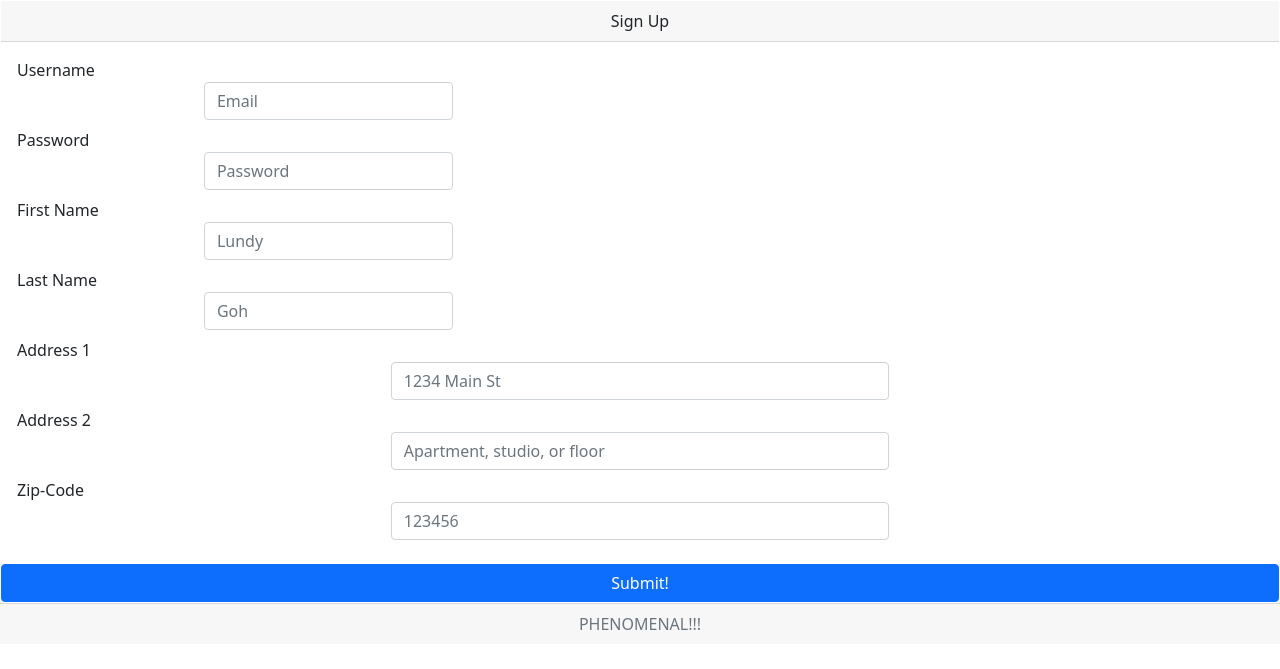
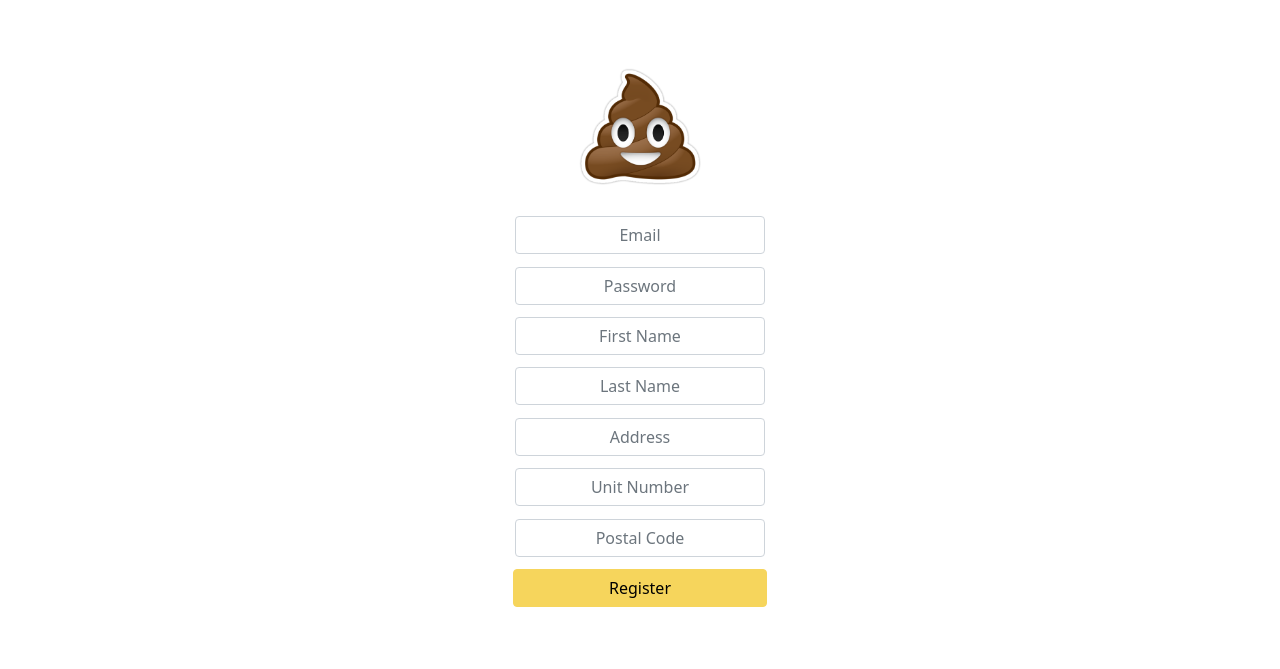
Before and after one commit to eltontay/PhenomenalLibrary, a Flask app: page /signup in a window 1280 px wide. Shown: the top 669 px of the page. Run offline with Flask 2, Linux system fonts and the light colour scheme.

Commit message:
sign up done

```diff
--- a/static/css/main.css
+++ b/static/css/main.css
@@ -2,6 +2,7 @@
     width: 60%;
     margin: 5% auto;
 }
+button.btn.btn-primary.form-control,
 input.btn.btn-primary {
     width: 40;
     width: 40%;
@@ -10,6 +11,12 @@ input.btn.btn-primary {
     border-color: #F6D55C;
     color: black;
 }
+#signUpLogo{
+width:10%; margin: 0% 45%;
+}
+button.btn.btn-primary.form-control { width:20%;}
+
+button.btn.btn-primary.form-control:hover,
 input.btn.btn-primary:hover {
     background: #ffa600;
     border-color: #ffa600;
@@ -18,14 +25,23 @@ input.btn.btn-primary:hover {
 input.form-control {
     width: 40%;
     margin: auto;
+    text-align: center;
 }
+button.btn.btn-primary.form-control:focus,
 input.form-control:focus {
     border-color: #ffa600;
 }
 
-#mainLogo {
+.mainLogo {
     width: 20%;
     margin: 0% 40%;
+}
+.form-group.col-md-6.mb-2 {
+    margin: auto;
+}
+
+#signUpBody {
+    margin-top: 5%;
 }
 
 .card {
@@ -36,7 +52,16 @@ input.form-control:focus {
         width: 100%;
         margin-top: 30%;
     }
-    input.btn.btn-primary, input.form-control {
+    button.btn.btn-primary.form-control ,
+    input.btn.btn-primary,
+    input.form-control {
         width: 100%;
     }
+    #signUpLogo{
+        width:30%;
+        margin: 0% 35%;
+    }
+    #signUpBody {
+        margin-top: 30%;
+    }
   }
--- a/templates/login.html
+++ b/templates/login.html
@@ -3,14 +3,14 @@
   <div class="card">
     <div class="card-body">
       <!--<h1 class="card-title text-center">Phenomenal Library</h1> -->
-      <img id="mainLogo" src="{{url_for('static', filename='images/tempLogo.png')}}" align="middle" />
+      <img class="mainLogo" src="{{url_for('static', filename='images/tempLogo.png')}}" align="middle" />
       <br />
       <!--<h2 class="card-subtitle text-center">Login</h2>-->
       <br />
       <form name="loginpage" method="POST" action="/library">
         <div class="mb-3 row">
 
-            <input type="username" name="user" class="form-control"  placeholder="Username" style="text-align:center;" />
+            <input type="username" name="user" class="form-control"  placeholder="Email" style="text-align:center;" />
 
         </div>
         <div class="mb-3 row">
--- a/templates/signup.html
+++ b/templates/signup.html
@@ -1,46 +1,45 @@
 {% extends "base.html" %} {% block content %}
 
-<div class="card">
-    <div class="card-header text-center">Sign Up</div>
+<div id="signUpBody" class="card">
+ <a href="/"><img class="mainLogo" id="signUpLogo"" src="{{url_for('static', filename='images/tempLogo.png')}}" align="middle" /></a>
     <div class="card-body">
+
         <form>
             <div class="form-row">
                 <div class="form-group col-md-6 mb-2">
-                    <label for="inputEmail4">Username</label>
-                    <input type="email" class="form-control" id="inputEmail4" placeholder="Email" />
+                    <input type="email" style="margin: 2% auto;" class="form-control" id="inputEmail4" placeholder="Email" />
                 </div>
                 <div class="form-group col-md-6 mb-2">
-                    <label for="inputPassword4">Password</label>
-                    <input type="password" class="form-control" id="inputPassword4" placeholder="Password" />
+                    <input type="password" style="margin: 2% auto;" class="form-control" id="inputPassword4" placeholder="Password" />
                 </div>
             </div>
             <div class="form-row">
                 <div class="form-group col-md-6 mb-2">
-                    <label for="intputFirstName">First Name</label>
-                    <input type="name" class="form-control" id="inputFirstName" placeholder="Lundy" />
+                    <input type="name" style="margin: 2% auto;" class="form-control" id="inputFirstName" placeholder="First Name" />
                 </div>
                 <div class="form-group col-md-6 mb-2">
-                    <label for="inputLastName">Last Name</label>
-                    <input type="name" class="form-control" id="inputLastName" placeholder="Goh" />
+                    <input type="name" style="margin: 2% auto;" class="form-control" id="inputLastName" placeholder="Last Name" />
                 </div>
             </div>
-            <div class="form-group mb-2">
-                <label for="inputAddress">Address 1</label>
-                <input type="text" class="form-control" id="inputAddress" placeholder="1234 Main St" />
+             <div class="form-group col-md-6 mb-2">
+
+                <input type="text" style="margin: 2% auto;" class="form-control" id="inputAddress" placeholder="Address" />
             </div>
-            <div class="form-group mb-2">
-                <label for="inputAddress2">Address 2</label>
-                <input type="text" class="form-control" id="inputAddress2" placeholder="Apartment, studio, or floor" />
+             <div class="form-group col-md-6 mb-2">
+
+                <input type="text" style="margin: 2% auto;" class="form-control" id="inputAddress2" placeholder="Unit Number" />
             </div>
-            <div class="form-group mb-2">
-                <label for="inputZip">Zip-Code</label>
-                <input type="text" class="form-control" id="inputZip" placeholder="123456" />
+             <div class="form-group col-md-6 mb-2">
+
+                <input type="text" style="margin: 2% auto;" class="form-control" id="inputZip" placeholder="Postal Code" />
             </div>
-    </div class="mb-2 row">
-    <button type="submit" class="btn btn-primary">Submit!</button>
+
+     <div class="mb-2 row">
+    <button type="submit" class="btn btn-primary form-control">Register</button>
+    </div>
     </form>
 </div>
-<div class="card-footer text-muted text-center">PHENOMENAL!!!</div>
+
 </div>
 
 {% endblock %}
```
